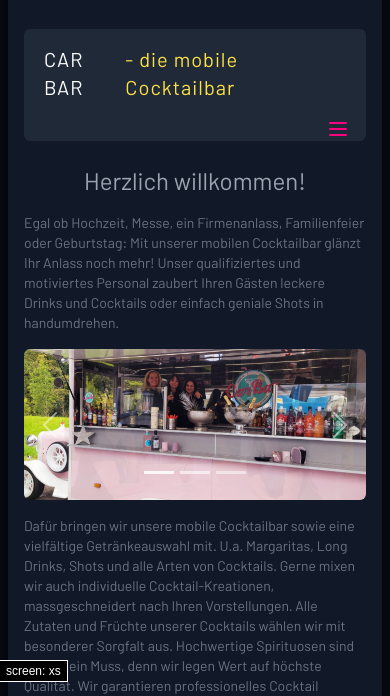
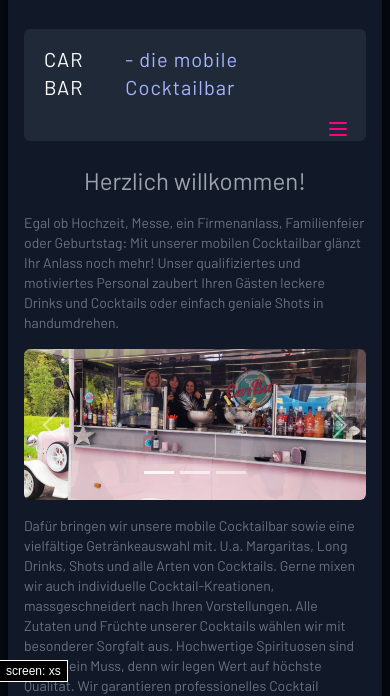
Before and after one commit to almirhodzic/carbar.ch-tailwind, a website: page dist/index.html in a window 390 px wide. Shown: the part 163-859 px from the top of the page. Drawn offline with nearby package versions, Linux system fonts and the light colour scheme.

Commit message:
Update nav

```diff
--- a/dist/nav.html
+++ b/dist/nav.html
@@ -3,7 +3,7 @@
   <!-- container start -->
   <div class="container flex flex-wrap px-1 mx-auto">
     <!-- brand start -->
-    <a href="#" class="inline-flex py-4 px-4 text-xl md:text-4xl tracking-wider text-maincolor dark:text-white lg:hidden">CAR BAR<span class="text-yellow-300"> - die mobile Cocktailbar</span></a>
+    <a href="#" class="inline-flex py-4 px-4 text-xl md:text-4xl tracking-wider text-maincolor dark:text-white lg:hidden">CAR BAR<span class="text-indigo-300"> - die mobile Cocktailbar</span></a>
     <!-- brand end -->
     <!-- toggler-btn start -->
     <button class="togglerbutton mr-3" @click="navbarOpen = !navbarOpen">
```
Also changed, not shown: dist/assets/css/output.css.
